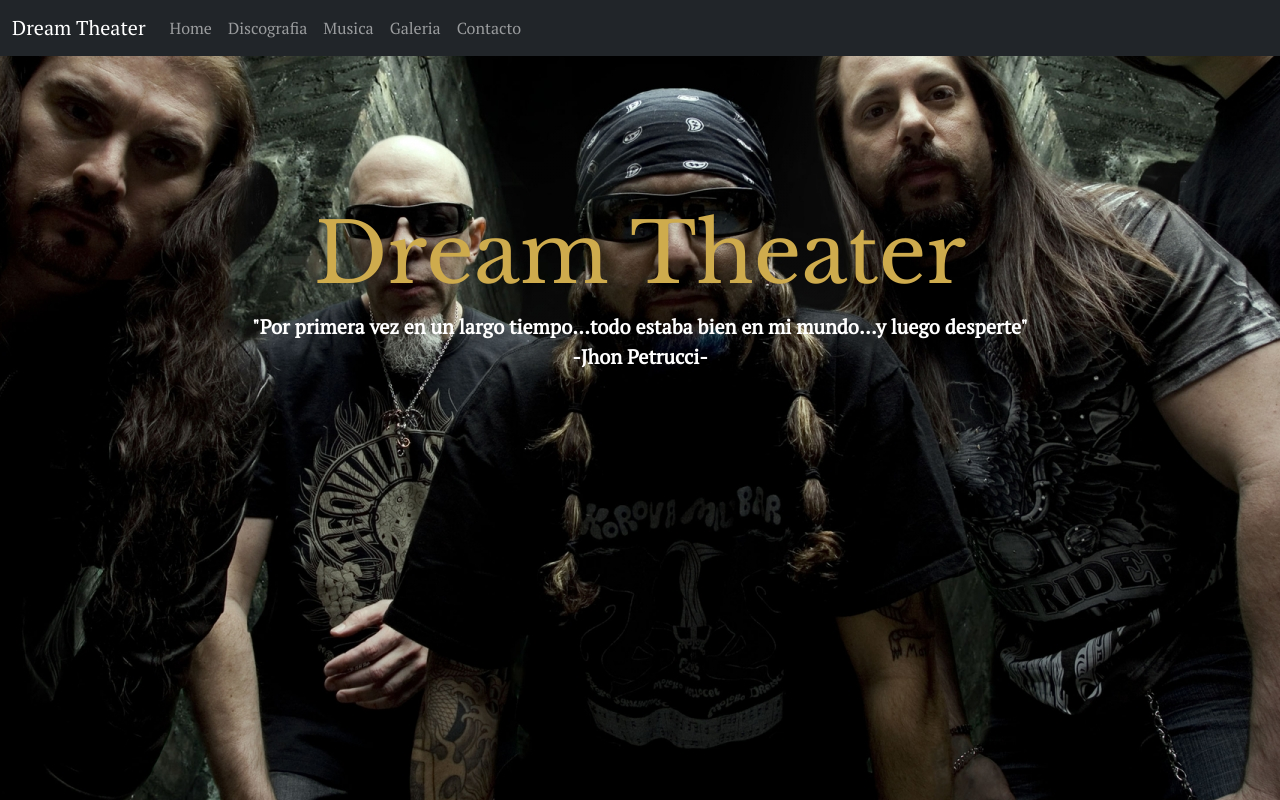
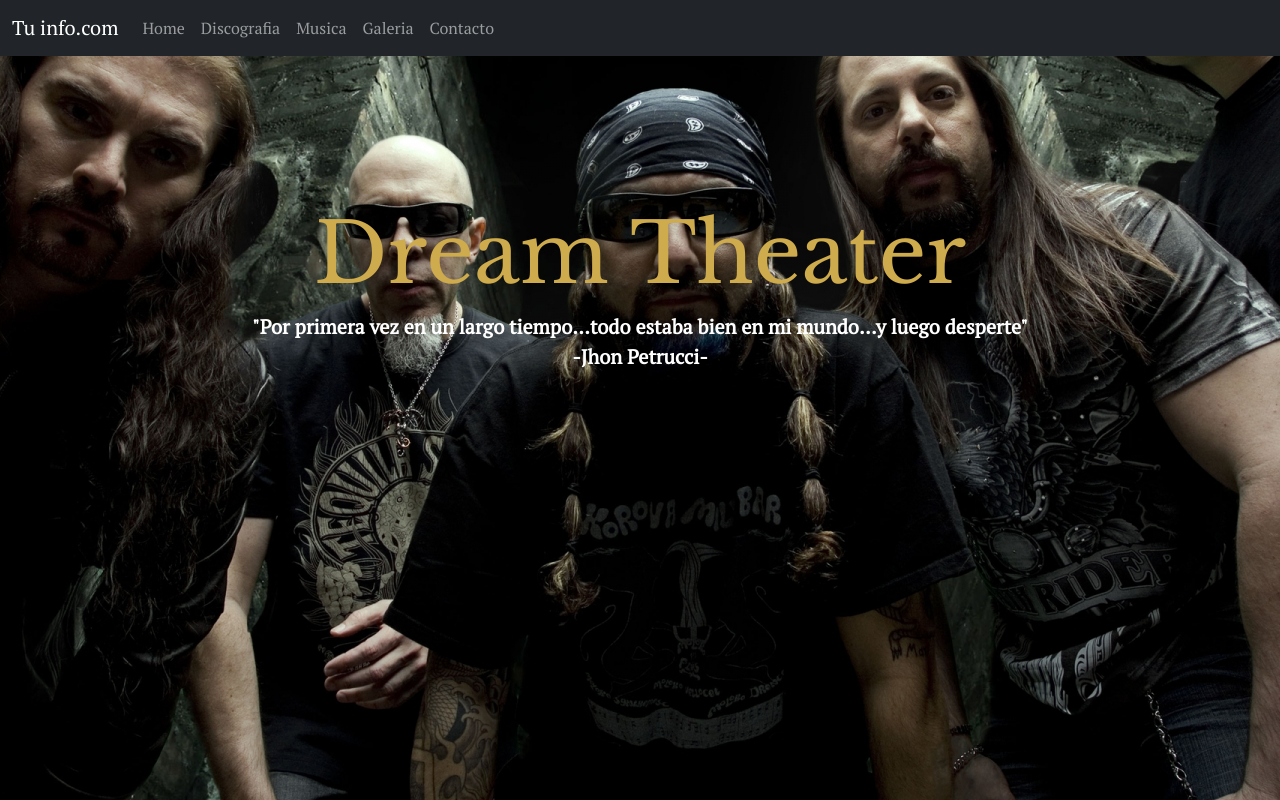
Before and after one commit to FrannGonza/Proyecto_Biografia, a website: page index.html in a window 1280 px wide. Shown: the top 800 px of the page. Drawn offline with nearby package versions, Linux system fonts and the light colour scheme.

Commit message:
aplicando seo al proyecto

```diff
--- a/index.html
+++ b/index.html
@@ -4,7 +4,9 @@
     <meta charset="UTF-8" />
     <meta http-equiv="X-UA-Compatible" content="IE=edge" />
     <meta name="viewport" content="width=, initial-scale=1.0" />
-    <title>Dream Theater</title>
+    <meta name="keywords" content="Dream Theater, Rock, Bandas, Musica, Jhon Petrucci, James Labrie, Discografia, Biografia"/>
+    <meta name="description" content="En esta pagina de Dream Theater no oficial encontraras biografia, musica, discografia e imagenes" />
+    <title>Tu info.com</title>
     <link rel="preconnect" href="https://fonts.googleapis.com" />
     <link href="https://fonts.googleapis.com/css2?family=Libre+Baskerville&family=PT+Serif&display=swap" rel="stylesheet" />
     <link rel="shortcut icon" href="imagenes/icono.png" type="image/x-icon" />
@@ -20,7 +22,7 @@
             <header class="cabeza">
                 <nav class="navbar navbar-expand-lg navbar-dark bg-dark sticky-top">
                     <div class="container-fluid">
-                      <a class="navbar-brand" href="index.html">Dream Theater</a>
+                      <a class="navbar-brand" href="index.html">Tu info.com</a>
                       <button class="navbar-toggler" type="button" data-bs-toggle="collapse" data-bs-target="#navbarNavAltMarkup" aria-controls="navbarNavAltMarkup" aria-expanded="false" aria-label="Toggle navigation">
                       <span class="navbar-toggler-icon"></span>
                       </button>
```
Also changed, not shown: pages/contacto.html (+3 -2 lines), pages/discografia.html (+3 -2 lines), pages/musica.html (+3 -2 lines), styles/estilo.css (+2 -13 lines), 1 other file.
